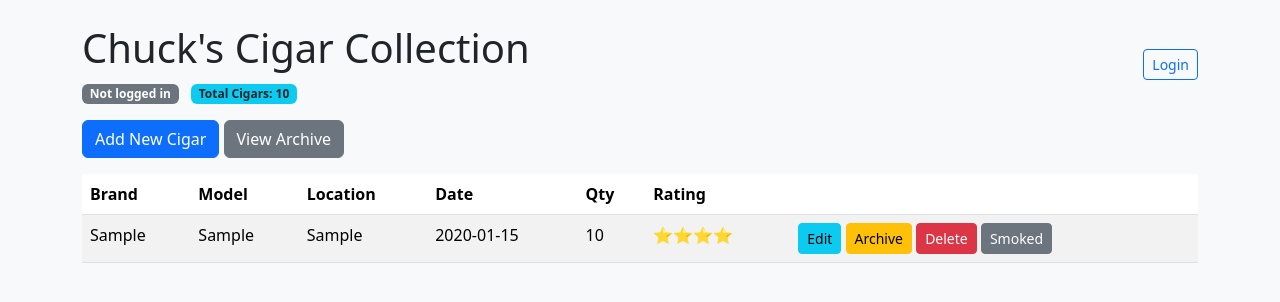
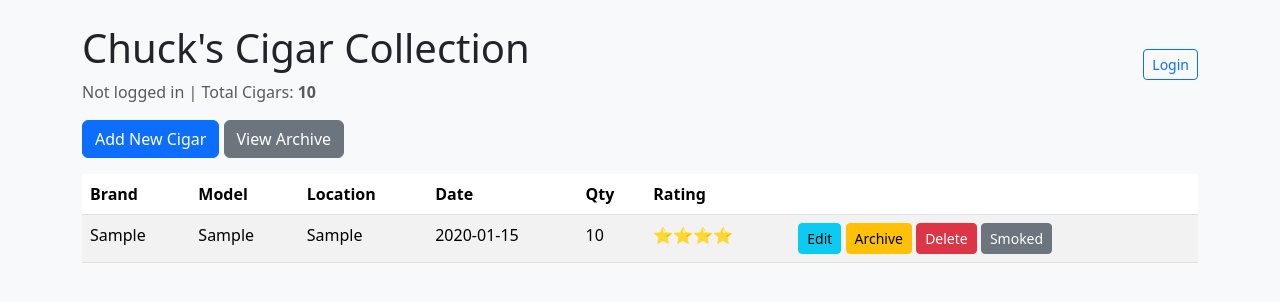
Before and after one commit to chuckbelcher/cigar_collection, a Flask app: page / in a window 1280 px wide. Shown: the top 302 px of the page. Run offline with Flask 3, Linux system fonts and the light colour scheme; tables that the repository leaves empty hold one stand-in row (values such as "Sample post").

Commit message:
Got rid of the badging of login status and number of cigars.

```diff
--- a/templates/index.html
+++ b/templates/index.html
@@ -11,13 +11,13 @@
     <div class="d-flex justify-content-between align-items-center mb-3">
       <div>
         <h1 class="mb-0">Chuck's Cigar Collection</h1>
-        <div class="mt-2">
+        <div class="mt-2 text-muted">
           {% if session.get('logged_in') %}
-            <span class="badge bg-success me-2">Logged in</span>
+            Logged in |
           {% else %}
-            <span class="badge bg-secondary me-2">Not logged in</span>
+            Not logged in |
           {% endif %}
-          <span class="badge bg-info text-dark">Total Cigars: {{ total_quantity }}</span>
+          Total Cigars: <strong>{{ total_quantity }}</strong>
         </div>
       </div>
 
@@ -29,6 +29,7 @@
         {% endif %}
       </div>
     </div>
+
 
 
     <a href='/admin' class='btn btn-primary mb-3'>Add New Cigar</a>
```
